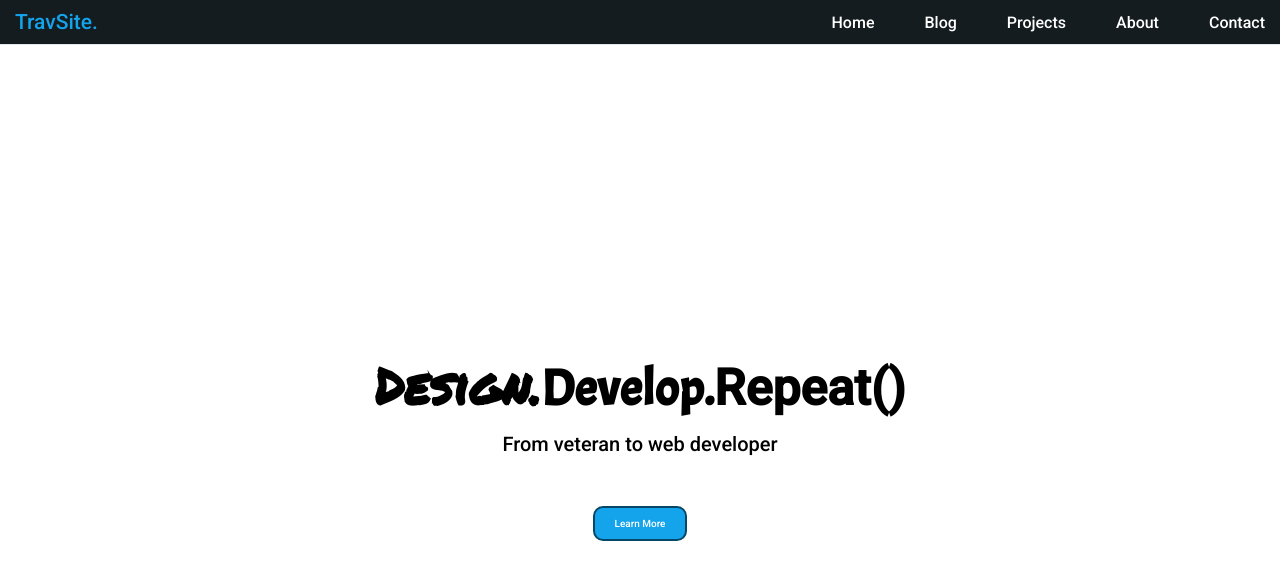
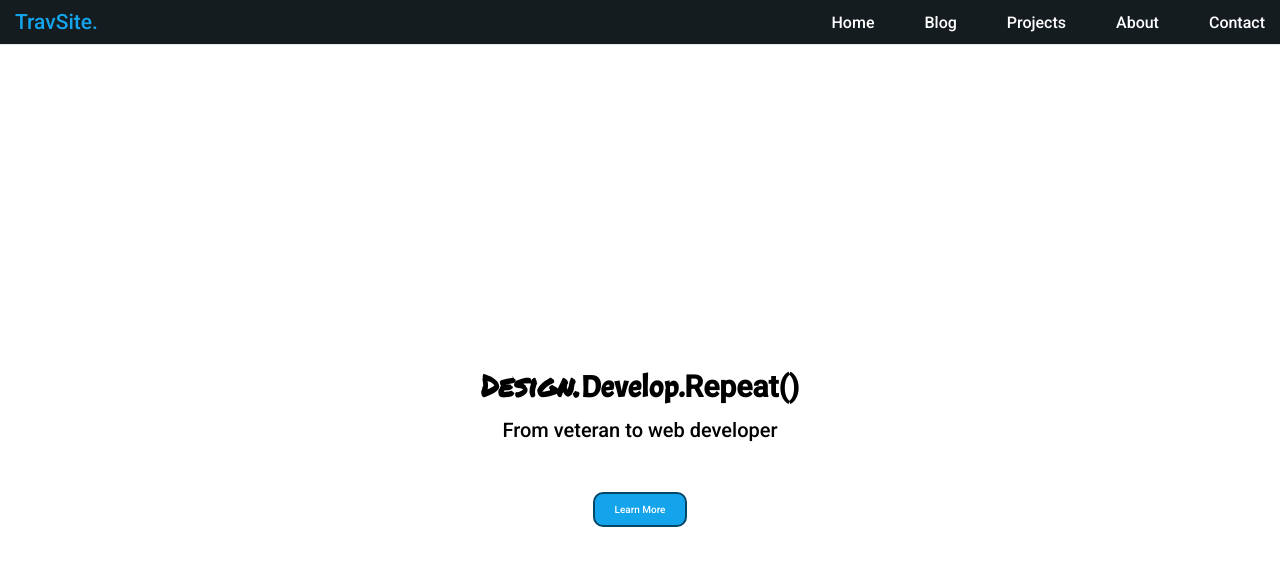
Before and after one commit to blueleafgamedev/travisengh.github.io, a plain HTML site: page index.html in a window 1280 px wide. Drawn offline with Linux system fonts and the light colour scheme.

Commit message:
Add hero section

```diff
--- a/css/style.css
+++ b/css/style.css
@@ -157,13 +157,13 @@ a {
 }
 
 .hero-title {
-    font-size: 5rem;
+    font-size: 3rem;
     font-weight: 600;
     margin-bottom: 0;
 }
 
 strong {
-    font-size: 5rem;
+    font-size: 3rem;
 }
 
 .design {
```
